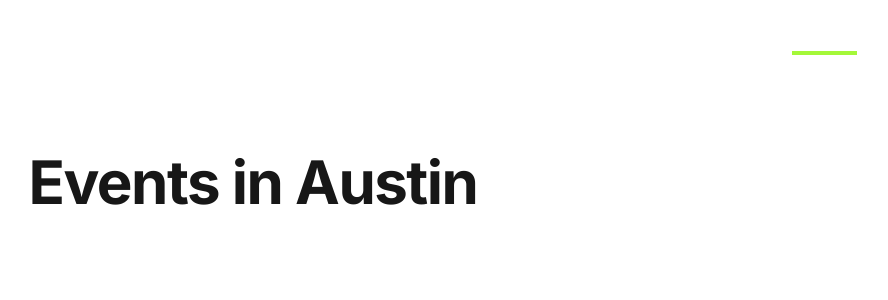
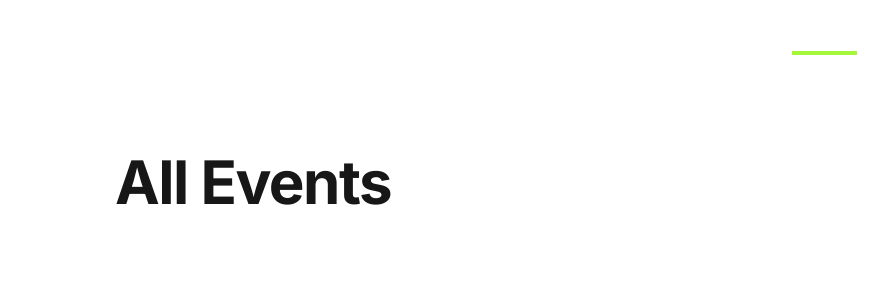
Before and after one commit to monupanwar1/evento, a Next.js app: page /events/all in a window 1280 px wide. Shown: the top 300 px of the page, without its empty margins (387-1275 px from the left). Built offline with nearby package versions, Linux system fonts and the light colour scheme.

Commit message:
dyanmic h1 for all search

```diff
--- a/src/app/events/[city]/page.tsx
+++ b/src/app/events/[city]/page.tsx
@@ -1,9 +1,20 @@
 import H1 from "@/components/h1";
 
-export default function EventsPage() {
+type EventPageProps = {
+  params: {
+    city: string;
+  };
+};
+
+export default function EventsPage({ params }: EventPageProps) {
+  const city = params.city;
   return (
     <main className="flex items-center flex-col py-24 px-[20px] min-h-[110vh]">
-      <H1>Events in Austin</H1>
+      <H1>
+        {city == "all" && "All Events"}
+        {city !== "all" &&
+          `Events in ${city.charAt(0).toUpperCase()+city.slice(1)}`}
+      </H1>
     </main>
-  )
+  );
 }
```
